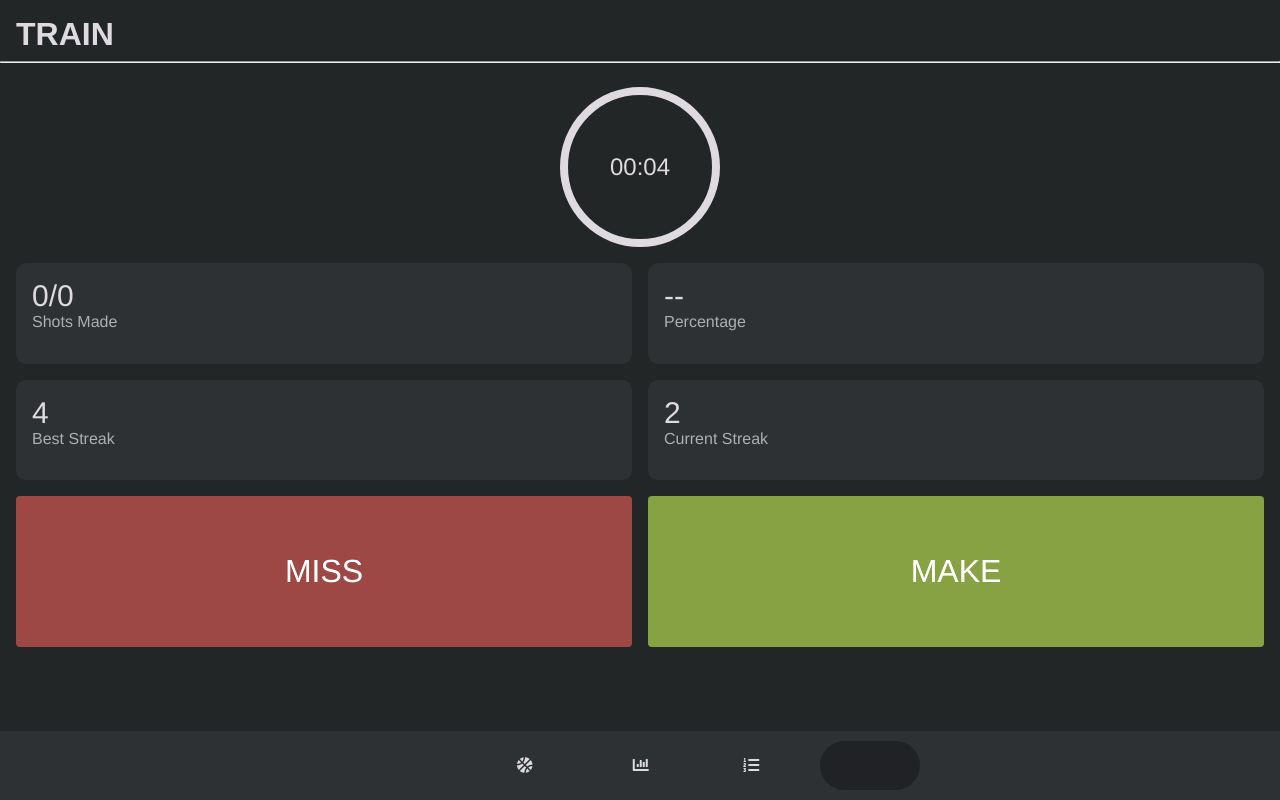
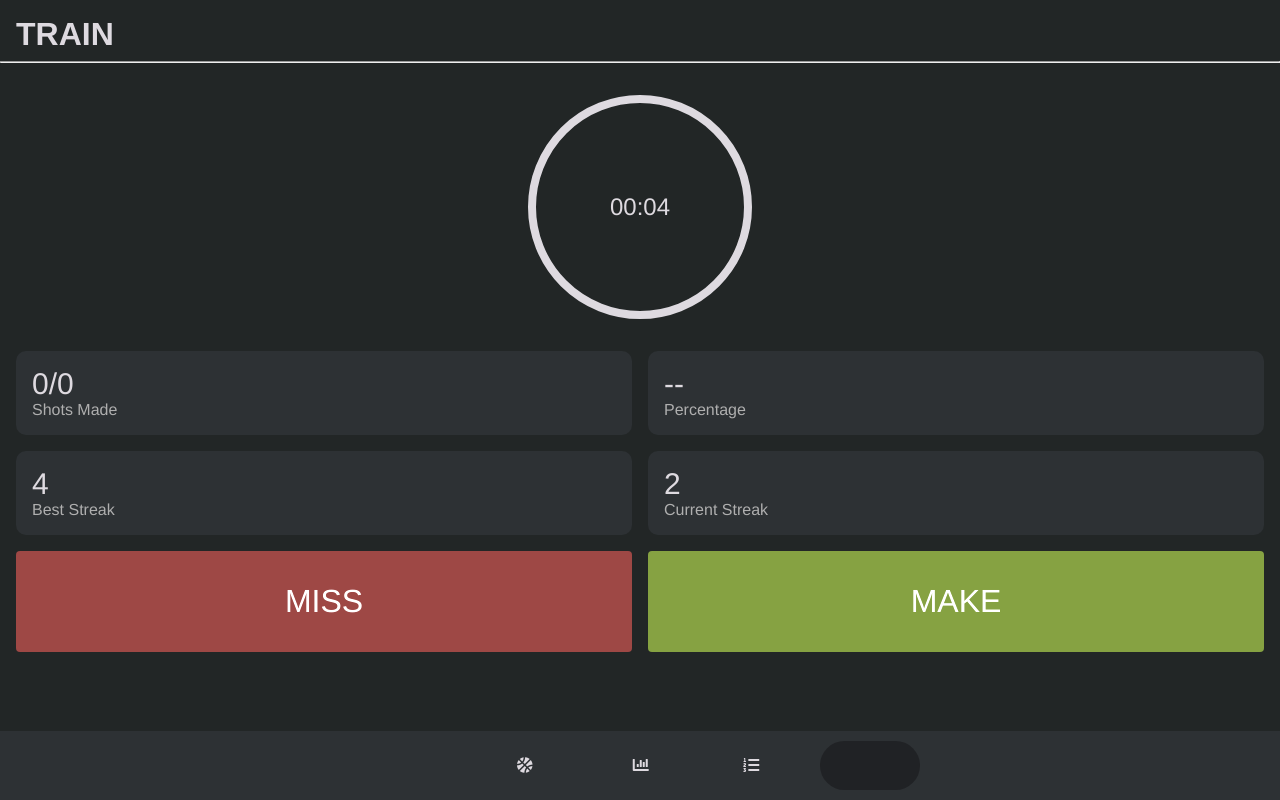
Before and after one commit to jaredami/shot-tracker, a React (Create React App) app: page / in a window 1280 px wide. Built offline with nearby package versions, Linux system fonts and the light colour scheme.

Commit message:
More grid updates

```diff
--- a/src/components/Session.css
+++ b/src/components/Session.css
@@ -1,37 +1,18 @@
-/* .buttons-container {
-  width: 100%;
-  display: flex;
-  justify-content: space-around;
-  align-items: center;
-  margin-top: 8rem;
-} */
-
 .container {
-  /* height: 100%; */
   margin: 0 1rem;
-  display: grid;
-  grid-auto-rows: 1fr;
-  grid-template-columns: 1fr;
-  grid-template-rows: 1fr 2fr;
-  gap: 0px 0px;
-  grid-template-areas:
-    "timer-container"
-    "stats";
 }
 
 .timer-container {
-  margin: 1rem;
+  margin: 2rem auto;
   box-sizing: border-box;
   font-size: 1.5rem;
   width: 4rem;
-  grid-area: timer-container;
   display: grid;
-  justify-self: center;
   place-items: center;
   border: 8px solid var(--white);
   border-radius: 50%;
-  height: 10rem;
-  width: 10rem;
+  height: 14rem;
+  width: 14rem;
   grid-column-start: 1;
   grid-column-end: 3;
 }
@@ -43,12 +24,7 @@
 .stats {
   display: grid;
   grid-template-columns: 1fr 1fr;
-  grid-template-rows: 1fr 1fr 1.5fr;
   gap: 1rem;
-  grid-template-areas:
-    ". ."
-    ". .";
-  grid-area: stats;
   place-items: stretch;
 }
 .stat-container {
@@ -68,16 +44,6 @@
   color: var(--light-gray);
 }
 
-/* .make-miss-container {
-  display: grid;
-  grid-template-columns: 1fr 1fr;
-  grid-template-rows: 1fr;
-  gap: 1rem;
-  grid-template-areas: ". .";
-  grid-area: make-miss;
-  place-items: center;
-} */
-
 .make-miss-btn {
   justify-self: stretch;
   padding-top: 2rem;
@@ -95,7 +61,3 @@
 .make-btn {
   background: var(--green);
 }
-
-.session-stat {
-  font-size: 1.4rem;
-}
```
